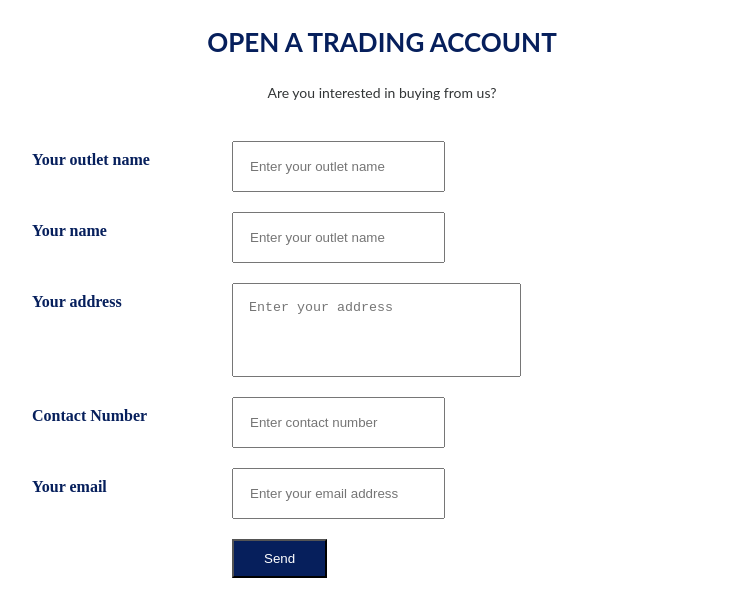
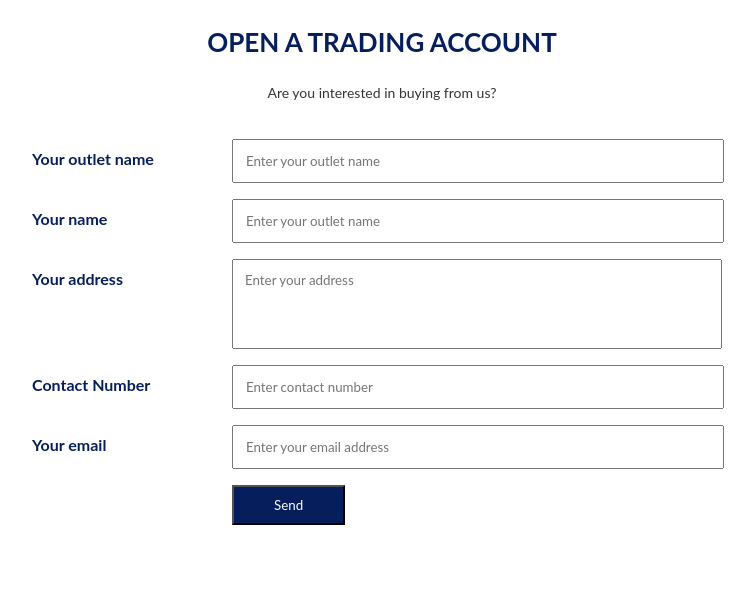
Before and after one commit to garyjacksonwork/custom-component, an Angular app: page / in a window 1280 px wide. Shown: the top 616 px of the page, without its empty margins (258-1013 px from the left). Built offline with nearby package versions, Linux system fonts and the light colour scheme.

Commit message:
Update app.component.scss

```diff
--- a/src/app/app.component.scss
+++ b/src/app/app.component.scss
@@ -25,7 +25,7 @@
         .row {
             float: left;
             width: 100%;
-            margin: 10px 0;
+            margin: 8px 0;
             label {
                 float: left;
                 width: 180px;
@@ -35,22 +35,25 @@
                 font-weight: 700;
                 text-align: left;
                 padding-top: 10px;
+                font-family: 'Lato', sans-serif;
             }
             input,
             textarea {
-               //width: calc(100% - 220px);
+                width: calc(100% - 236px);
                 float: left;
                 display: block;
-                padding: 16px;
+                padding: 12px;
+                font-family: 'Lato', sans-serif;
                 color: gray;
             }
             input {
                 &.submit {
                     background: #061f5c;
                     color: #fff;
-                    padding: 10px 30px;
+                    padding: 10px 40px;
                     margin-left: 200px;
                     cursor: pointer;
+                    width: auto;
                 }
             }
             textarea {
```
